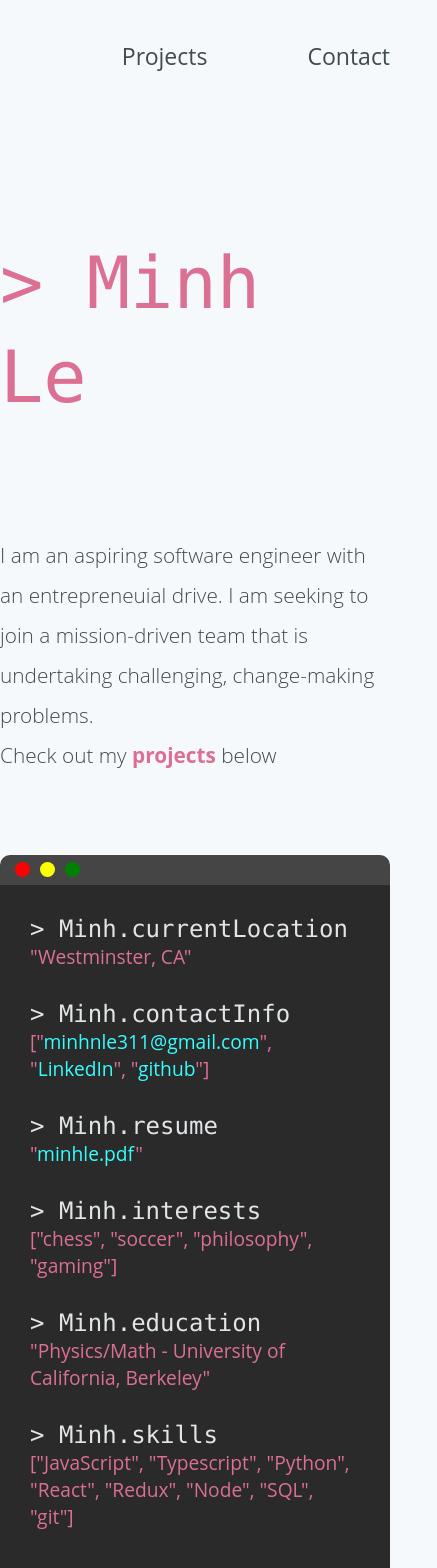
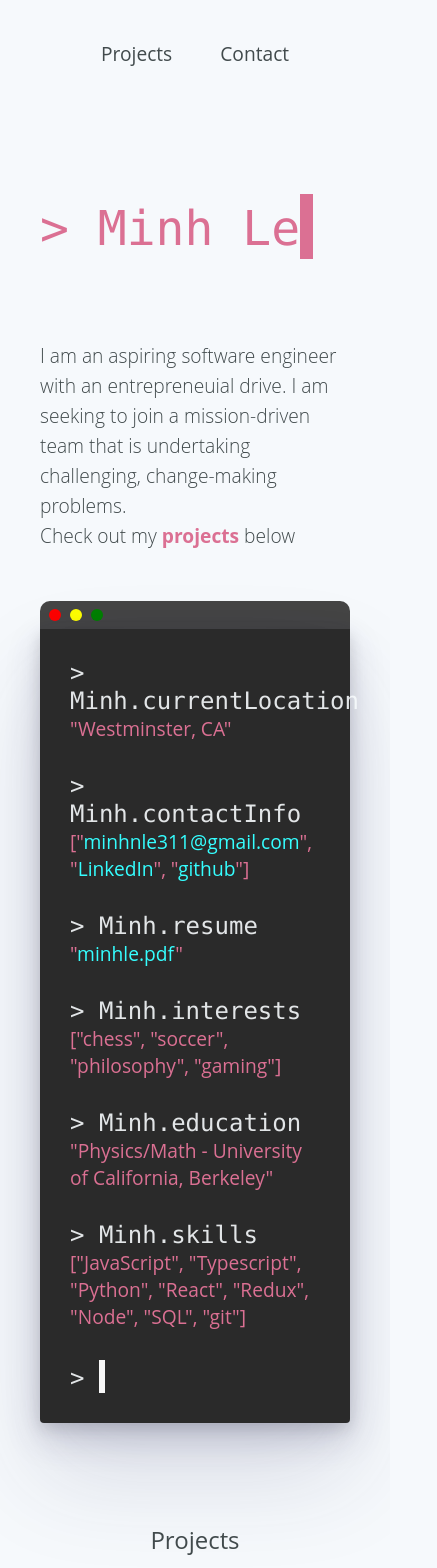
Before and after one commit to xM1nh/personal-portfolio, a React (Vite) app: page / in a window 390 px wide. Shown: the top 1568 px of the page, 437 px wide, since content can reach past the window. Built offline with nearby package versions, Linux system fonts and the light colour scheme; the HTML template or start-up script is replaced by a standard one; a web font is replaced by a local one.

Commit message:
Responsive Design

```diff
--- a/src/App.css
+++ b/src/App.css
@@ -19,16 +19,12 @@ body {
   color: #414a4c
 }
 
-.idek {
-  display: flex;
-  flex-direction: row;
-  justify-content: center;
-}
-
 .main-container {
   max-width: 1000px;
   display: flex;
   flex-direction: column;
+  margin: 0 auto;
+  padding: 0 40px;
 }
 
 a {
--- a/src/App.tsx
+++ b/src/App.tsx
@@ -1,42 +1,43 @@
-import './App.css'
+import "./App.css";
 
-import aboutContent from './contents/aboutContent'
-import projectsContent from './contents/projectsContent'
+import aboutContent from "./contents/aboutContent";
+import projectsContent from "./contents/projectsContent";
 
-import Header from "./components/Header"
-import Introduction from "./components/Introduction"
-import About from "./components/About"
-import Projects from "./components/Projects"
-import Contact from "./components/Contact"
-import Footer from "./components/Footer"
-import { useRef } from 'react'
+import Header from "./components/Header";
+import Introduction from "./components/Introduction";
+import About from "./components/About";
+import Projects from "./components/Projects";
+import Contact from "./components/Contact";
+import Footer from "./components/Footer";
+import { useRef } from "react";
 
 const App = () => {
-    const projectRef = useRef<HTMLDivElement>(null)
-    const contactRef = useRef<HTMLDivElement>(null)
+  const projectRef = useRef<HTMLDivElement>(null);
+  const contactRef = useRef<HTMLDivElement>(null);
 
   const handleProjectClick = () => {
-        projectRef.current?.scrollIntoView({behavior: 'smooth'})
-    }
+    projectRef.current?.scrollIntoView({ behavior: "smooth" });
+  };
 
   const handleContactClick = () => {
-        contactRef.current?.scrollIntoView({behavior: 'smooth'})
-    }
+    contactRef.current?.scrollIntoView({ behavior: "smooth" });
+  };
 
   return (
-        <div className='idek'>
     <div className="main-container">
-                <Header handleContactClick={handleContactClick} handleProjectClick={handleProjectClick}/>
-                <Introduction handleProjectClick={handleProjectClick}/>
-                <About content={aboutContent}/>
+      <Header
+        handleContactClick={handleContactClick}
+        handleProjectClick={handleProjectClick}
+      />
+      <Introduction handleProjectClick={handleProjectClick} />
+      <About content={aboutContent} />
       <div className="section-title">Projects</div>
-                <Projects projects={projectsContent} ref={projectRef}/>
+      <Projects projects={projectsContent} ref={projectRef} />
       <div className="section-title">Contact</div>
-                <Contact ref={contactRef}/>
+      <Contact ref={contactRef} />
       <Footer />
     </div>
-        </div>
-    )
-}
+  );
+};
 
-export default App
+export default App;
--- a/src/components/_About.css
+++ b/src/components/_About.css
@@ -1,3 +1,8 @@
+.about-container {
+    margin-top: 20vh;
+    margin: 0;
+}
+
 .terminal {
     display: flex;
     flex-direction: column;
@@ -5,20 +10,18 @@
 
 .terminal-header {
     background-color: #454545;
-    height: 30px;
-    border-top-left-radius: 10px;
-    border-top-right-radius: 10px;
+    height: 28px;
+    border-radius: 10px 10px 0 0;
     display: flex;
-    flex-direction: row;
+    justify-content: flex-start;
     align-items: center;
-    gap: 10px;
-    padding-left: 15px;
 }
 
 .header-button {
     border-radius: 50%;
-    width: 15px;
-    height: 15px;
+    width: 12px;
+    height: 12px;
+    margin-left: 9px;
 }
 
 .header-button.red {
@@ -35,6 +38,9 @@
 
 .terminal-window {
     background-color: #2a2a2a;
+    border-radius: 0 0 4px 4px;
+    box-shadow: 0 50px 100px rgba(50, 50, 93, 0.15),
+        0 15px 35px rgba(50, 50, 93, 0.2), 0 5px 15px rgba(0, 0, 0, 0.12);
 }
 
 .about-list {
--- a/src/components/_Contact.css
+++ b/src/components/_Contact.css
@@ -19,7 +19,6 @@
 
 .contact-links span:nth-child(3)::after {
   content: "";
-  margin: 0 30px;
 }
 
 .contact-links a {
@@ -46,3 +45,20 @@
 .contact-links a:hover::after {
     width: 100%;
 }
+
+@media screen and (max-width: 1000px) {
+  .contact-links {
+    flex-direction: column;
+    margin-top: 80px;
+    padding-bottom: 80px;
+  }
+
+  .contact-links span {
+    margin: 20px 0;
+  }
+
+  .contact-links span::after {
+    content: '';
+    margin: 0;
+  }
+}
--- a/src/components/_Header.css
+++ b/src/components/_Header.css
@@ -3,8 +3,7 @@ nav {
   flex-direction: row;
   justify-content: flex-end;
   align-items: center;
-  gap: 100px;
-  font-size: 1.2em;
+  gap: 3em;
   margin-top: 40px;
 }
 
@@ -34,3 +33,10 @@ nav {
 .nav-link:hover::after {
   width: 100%;
 }
+
+@media screen and (max-width: 1000px) {
+  nav {
+    justify-content: center;
+    font-size: 1em;
+  }
+}
--- a/src/components/_Introduction.css
+++ b/src/components/_Introduction.css
@@ -42,3 +42,20 @@ span {
 .description a:hover {
   color: rgba(219, 112, 147, 0.7);
 }
+
+@media screen and (max-width: 1000px) {
+  .introduction {
+    margin-top: 15vh;
+  }
+
+  .intro-title {
+    font-size: 3em;
+  }
+
+  .description {
+    font-size: 1.2em;
+    line-height: 30px;
+    max-width: 100%;
+    margin: 50px 0;
+  }
+}
--- a/src/components/_Projects.css
+++ b/src/components/_Projects.css
@@ -96,3 +96,19 @@
   font-size: 0.85em;
   color: grey;
 }
+
+@media screen and (max-width: 1000px) {
+  .project-item {
+    margin-bottom: 40px;
+  }
+
+  .project-image, .project-background {
+    display: none;
+  }
+
+  .project-content {
+    width: 100%;
+    padding: 35px;
+    box-sizing: border-box;
+  }
+}
```
Also changed, not shown: 1 other file (tests, documents, lock files or other folders). Lines whose indentation alone changed are shown as unchanged.
